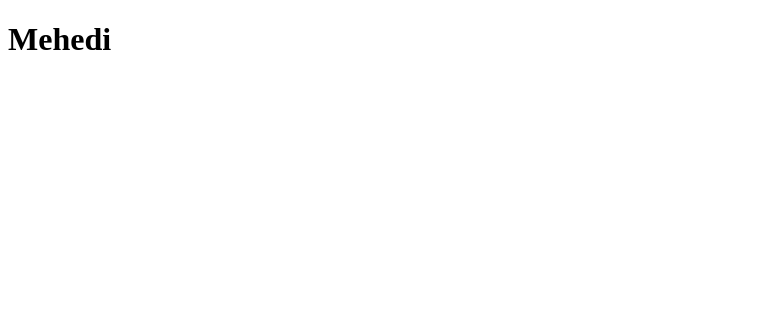
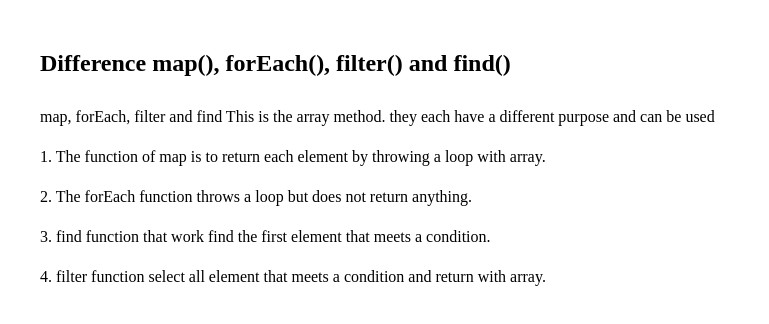
Before and after one commit to mehedihasan8/quiz-hero, a plain HTML site: page blog.html in a window 1280 px wide. Shown: the whole page, without its empty margins (0-769 px from the left). Drawn offline with Linux system fonts and the light colour scheme.

Commit message:
firat question  ans done

```diff
--- a/blog.html
+++ b/blog.html
@@ -5,8 +5,36 @@
     <meta http-equiv="X-UA-Compatible" content="IE=edge" />
     <meta name="viewport" content="width=device-width, initial-scale=1.0" />
     <title>Blog</title>
+    <style>
+      .container {
+        max-width: 1200px;
+        width: 100%;
+        margin: auto;
+      }
+      .line {
+        line-height: 40px;
+      }
+      .up-down {
+        margin: 50px 0;
+      }
+    </style>
   </head>
-  <body>
-    <h1>Mehedi</h1>
+  <body class="container">
+    <main>
+      <section class="up-down">
+        <h2>Difference map(), forEach(), filter() and find()</h2>
+        <p class="line">
+          map, forEach, filter and find This is the array method. they each have
+          a different purpose and can be used<br />
+          1. The function of map is to return each element by throwing a loop
+          with array.<br />
+          2. The forEach function throws a loop but does not return anything.<br />
+          3. find function that work find the first element that meets a
+          condition.<br />
+          4. filter function select all element that meets a condition and
+          return with array.
+        </p>
+      </section>
+    </main>
   </body>
 </html>
```
